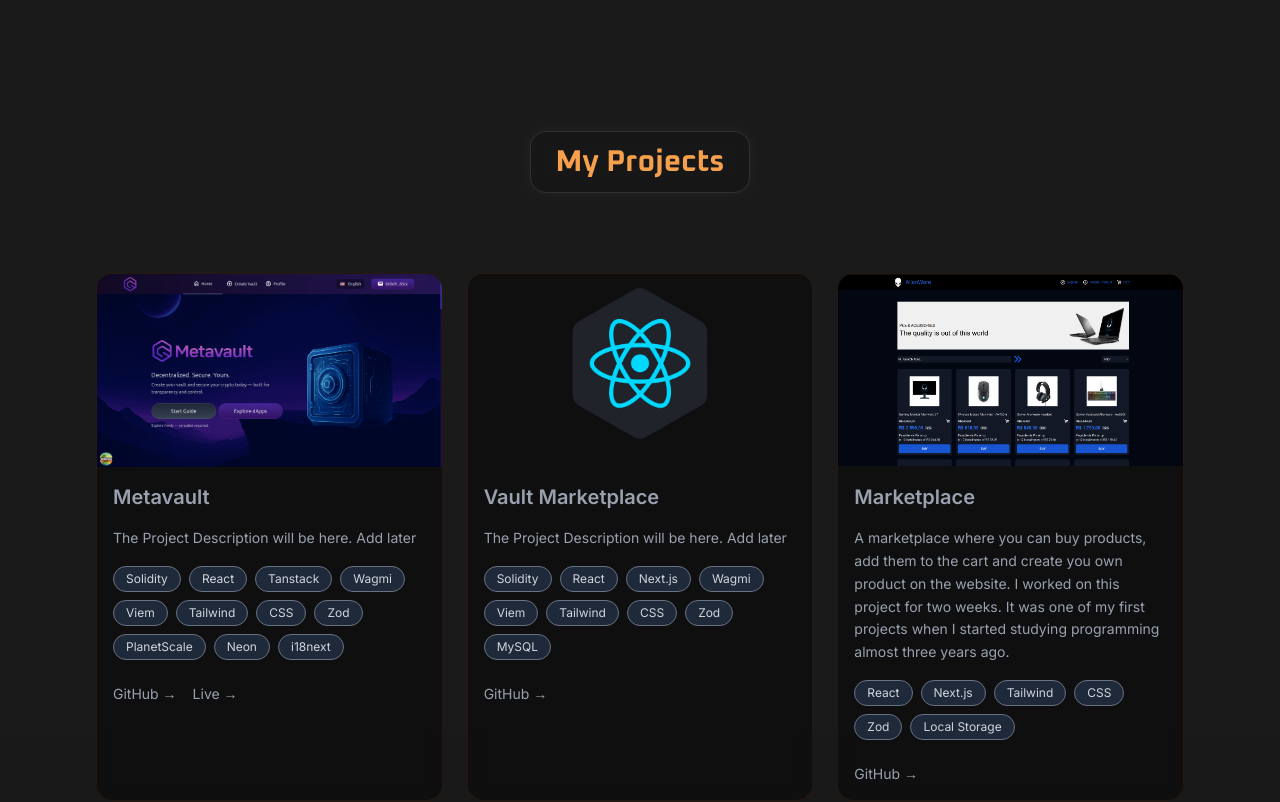
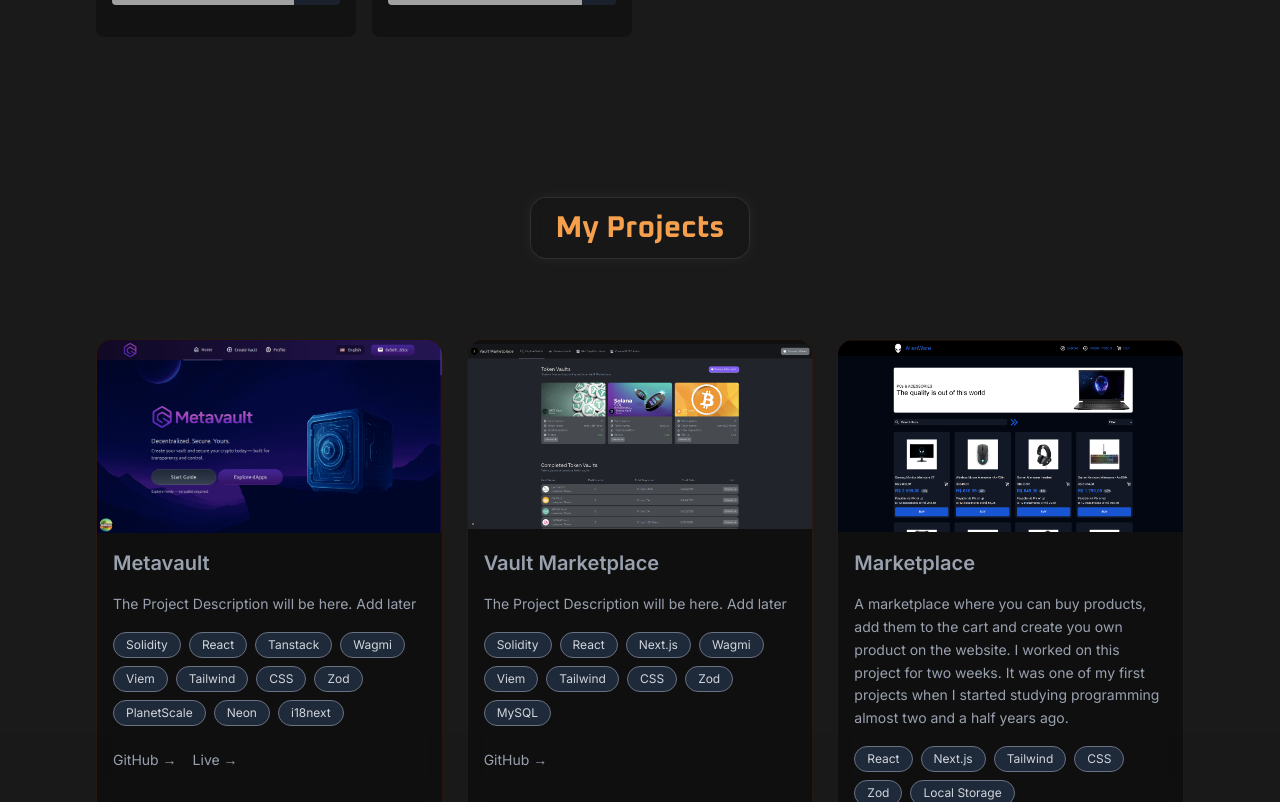
Before and after one commit to Ronny2k-git/portfolio, a React (Vite) app: page / in a window 1280 px wide. Shown: the part 2824-3626 px from the top of the page. Built offline with nearby package versions, Linux system fonts and the light colour scheme.

Commit message:
chore: home page design updates

```diff
--- a/src/global/components/Footer.tsx
+++ b/src/global/components/Footer.tsx
@@ -17,6 +17,7 @@ export default function Footer() {
       >
         <div className="flex flex-col items-center font-display gap-6 text-lg text-gray-400">
           <p className="text-3xl text-solar">Ronny2k</p>
+
           <div className="flex gap-4 text-base font-normal cursor-pointer">
             {/* {ADD ICONS LATER, ACTUALLY I WILL CREATE A COMPONENT FOR EACH ICON} */}
             <span className="flex gap-2 hover:underline">
--- a/src/home/utils/index.ts
+++ b/src/home/utils/index.ts
@@ -7,7 +7,7 @@ export const HOME_CIRCLE_LOGO = [
   },
   {
     src: '/logos/vite-logo.png',
-    class: 'planet1 -translate-y-[13.5rem] size-14',
+    class: 'planet1 -translate-y-[13rem] size-14',
   },
   {
     src: '/logos/ts-logo.png',
@@ -55,7 +55,7 @@ export const ABOUT_CARDS = [
 export const SKILL_CARD_LANGUAGES = [
   { lang: 'JavaScript / TypeScript', pct: 80 },
   { lang: 'React / NextJS', pct: 90 },
-  { lang: 'Solid / SolidJS', pct: 80 },
+  { lang: 'Solid / SolidJS', pct: 65 },
   { lang: 'Vite / Tanstack Start', pct: 85 },
   { lang: 'CSS3', pct: 80 },
   { lang: 'HTML5', pct: 85 },
@@ -100,13 +100,13 @@ export const HOME_PROJECTS = [
       'Neon',
       'i18next',
     ],
-    github: 'https://github.com/yourname/web3-portfolio',
-    live: 'https://yourdomain.com',
+    github: 'https://github.com/Ronny2k-git/metavault',
+    live: 'https://metavault-phi.vercel.app/',
   },
   {
     title: 'Vault Marketplace',
     description: 'The Project Description will be here. Add later',
-    image: '/logos/react-logo.png',
+    image: '/home/vault-marketplace.png',
     techs: [
       'Solidity',
       'React',
@@ -118,14 +118,14 @@ export const HOME_PROJECTS = [
       'Zod',
       'MySQL',
     ],
-    github: 'https://github.com/yourname/defi-dashboard',
+    github: 'https://github.com/Ronny2k-git/vault-marketplace',
   },
   {
     title: 'Marketplace',
     description:
-      'A marketplace where you can buy products, add them to the cart and create you own product on the website. I worked on this project for two weeks. It was one of my first projects when I started studying programming almost three years ago.',
+      'A marketplace where you can buy products, add them to the cart and create you own product on the website. I worked on this project for two weeks. It was one of my first projects when I started studying programming almost two and a half years ago.',
     image: '/home/marketplace.png',
     techs: ['React', 'Next.js', 'Tailwind', 'CSS', 'Zod', 'Local Storage'],
-    github: 'https://github.com/yourname/nft-mint',
+    github: 'https://github.com/Ronny2k-git/marketplace',
   },
 ]
--- a/src/routes/index.tsx
+++ b/src/routes/index.tsx
@@ -63,7 +63,7 @@ function Home() {
         >
           <SectionHeader title="About Me" />
 
-          <div className="grid w-full max-w-7xl max-md:grid-cols-1 grid-cols-2 lg:grid-cols-3 gap-6">
+          <div className="border border-orange-500/10 p-8 bg-black/40 rounded-2xl grid w-full max-w-7xl max-md:grid-cols-1 grid-cols-2 lg:grid-cols-3 gap-6">
             {ABOUT_CARDS.map((card, index) => (
               <AboutCard
                 key={index}
```
Also changed, not shown: public/home/marketplace.png, public/home/vault-marketplace.png (added).
